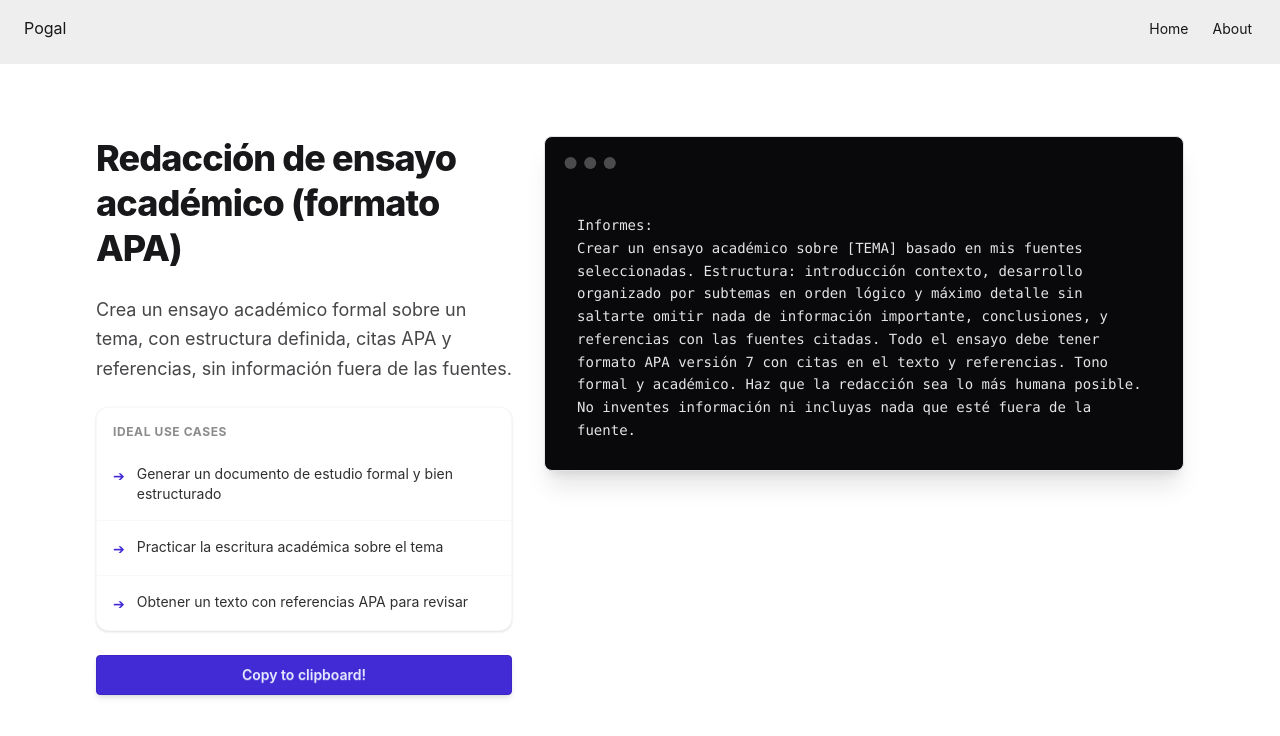
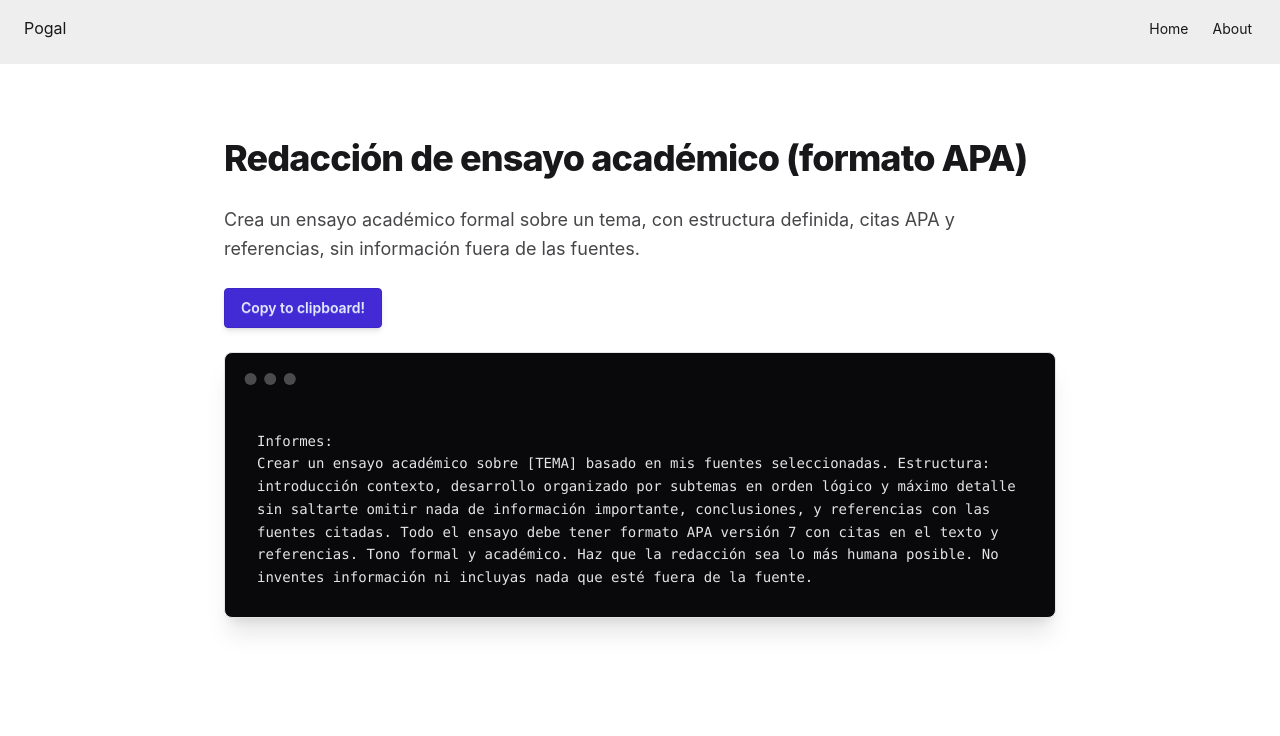
Before and after one commit to AramLR/pogal, a SvelteKit app: page /prompt/notebooklm-academic-essay in a window 1280 px wide. Shown: the top 736 px of the page. Built offline with nearby package versions, Linux system fonts and the light colour scheme.

Commit message:
feat: removed use cases

```diff
--- a/src/lib/types/prompt.ts
+++ b/src/lib/types/prompt.ts
@@ -2,6 +2,5 @@ export interface Prompt {
   id: string;
   title: string;
   description: string;
-  useCases: string[];
   prompt: string;
 }
--- a/src/routes/prompt/[id]/+page.svelte
+++ b/src/routes/prompt/[id]/+page.svelte
@@ -29,16 +29,13 @@
 </script>
 
 {#if prompt}
-  <section class="max-w-6xl mx-auto p-4 sm:p-6 lg:p-8 h-full">
-    <div class="grid grid-cols-1 lg:grid-cols-5 gap-8 items-start">
-      <article class="lg:col-span-2 flex flex-col gap-6">
-        <div>
+  <section class="mx-auto h-full w-full max-w-4xl p-4 sm:p-6 lg:p-8">
+    <article class="flex flex-col gap-6">
       <h1
         class="text-3xl sm:text-4xl font-extrabold tracking-tight text-base-content leading-tight"
       >
         {prompt.title}
       </h1>
-        </div>
 
       <p
         class="text-base sm:text-lg text-base-content/80 leading-relaxed text-left"
@@ -46,52 +43,29 @@
         {prompt.description}
       </p>
 
-        {#if prompt.useCases && prompt.useCases.length > 0}
-          <div
-            class="bg-base-100 border border-base-200 shadow-sm rounded-xl overflow-hidden"
-          >
-            <div
-              class="px-4 pt-4 pb-2 text-xs font-bold uppercase tracking-wider text-base-content/50"
-            >
-              Ideal Use Cases
-            </div>
-            <ul class="divide-y divide-base-200">
-              {#each prompt.useCases as useCase}
-                <li
-                  class="p-4 text-sm text-base-content/90 flex items-start gap-3"
-                >
-                  <span class="text-primary mt-0.5">➔</span>
-                  <span>{useCase}</span>
-                </li>
-              {/each}
-            </ul>
-          </div>
-        {/if}
-
       <button
-          class="btn btn-primary btn-block sm:w-auto shadow-md gap-2"
+        class="btn btn-primary w-full sm:w-auto self-start shadow-md gap-2"
         onclick={copyPrompt}
       >
         Copy to clipboard!
       </button>
-      </article>
 
-      <div class="lg:col-span-3 w-full">
+      <div class="w-full min-w-0">
         <div
           class="mockup-code bg-neutral text-neutral-content shadow-xl border border-neutral-focus w-full"
         >
           <div
-            class="max-h-[550px] overflow-y-auto scrollbar-thin scrollbar-thumb-neutral-focus custom-scroll"
+            class="max-h-137.5 overflow-y-auto scrollbar-thin scrollbar-thumb-neutral-focus custom-scroll"
           >
             <pre
-              class="whitespace-pre-wrap break-words bg-transparent my-0 p-0"><code
-                class="block px-8 py-2 font-mono text-sm leading-relaxed tracking-normal select-all"
+              class="whitespace-pre-wrap wrap-break-word bg-transparent my-0 p-0"><code
+                class="block px-4 py-2 sm:px-8 font-mono text-sm leading-relaxed tracking-normal select-all"
                 >{prompt.prompt}</code
               ></pre>
           </div>
         </div>
       </div>
-    </div>
+    </article>
   </section>
 {/if}
 
```
Lines whose indentation alone changed are shown as unchanged.
